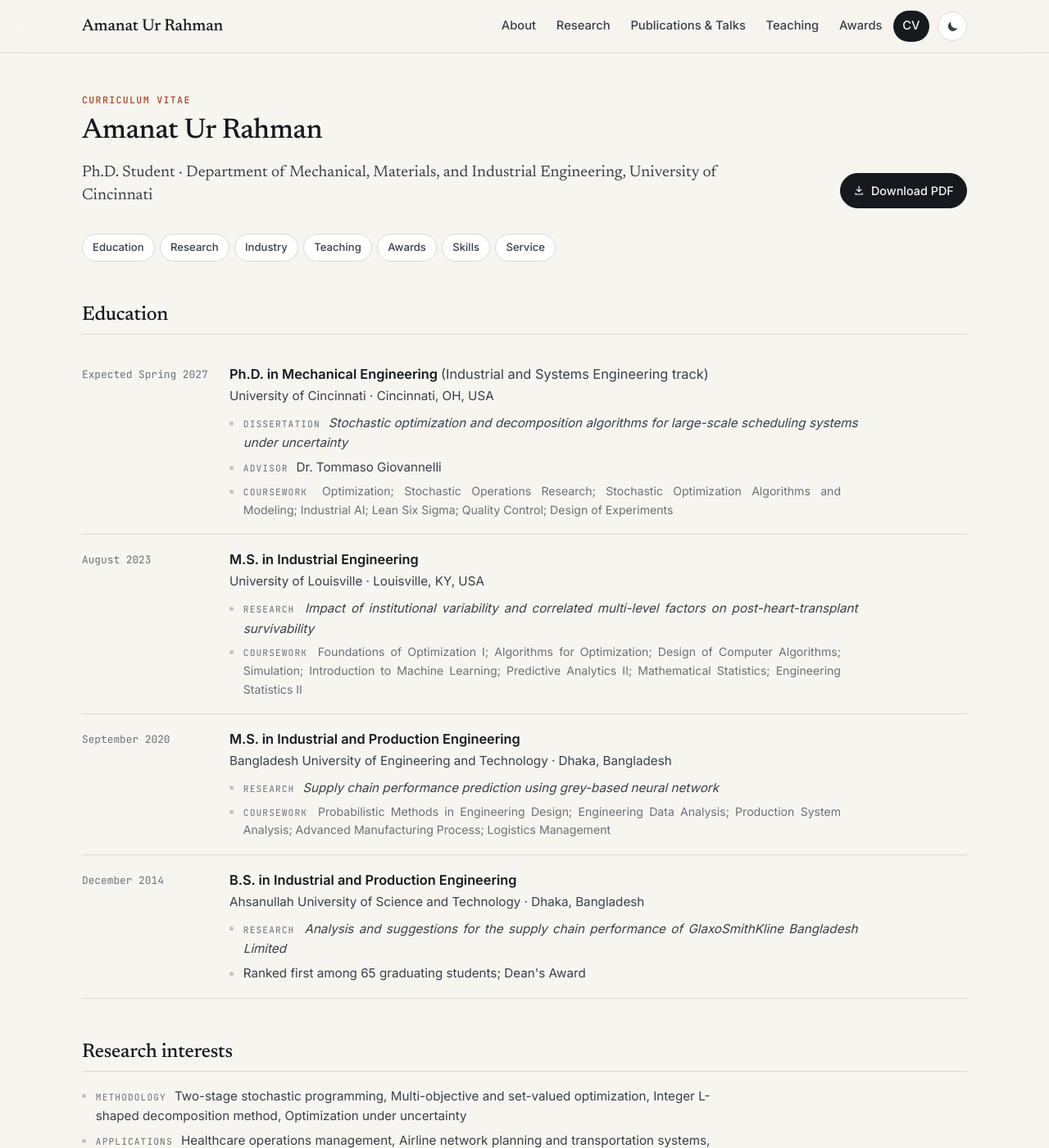
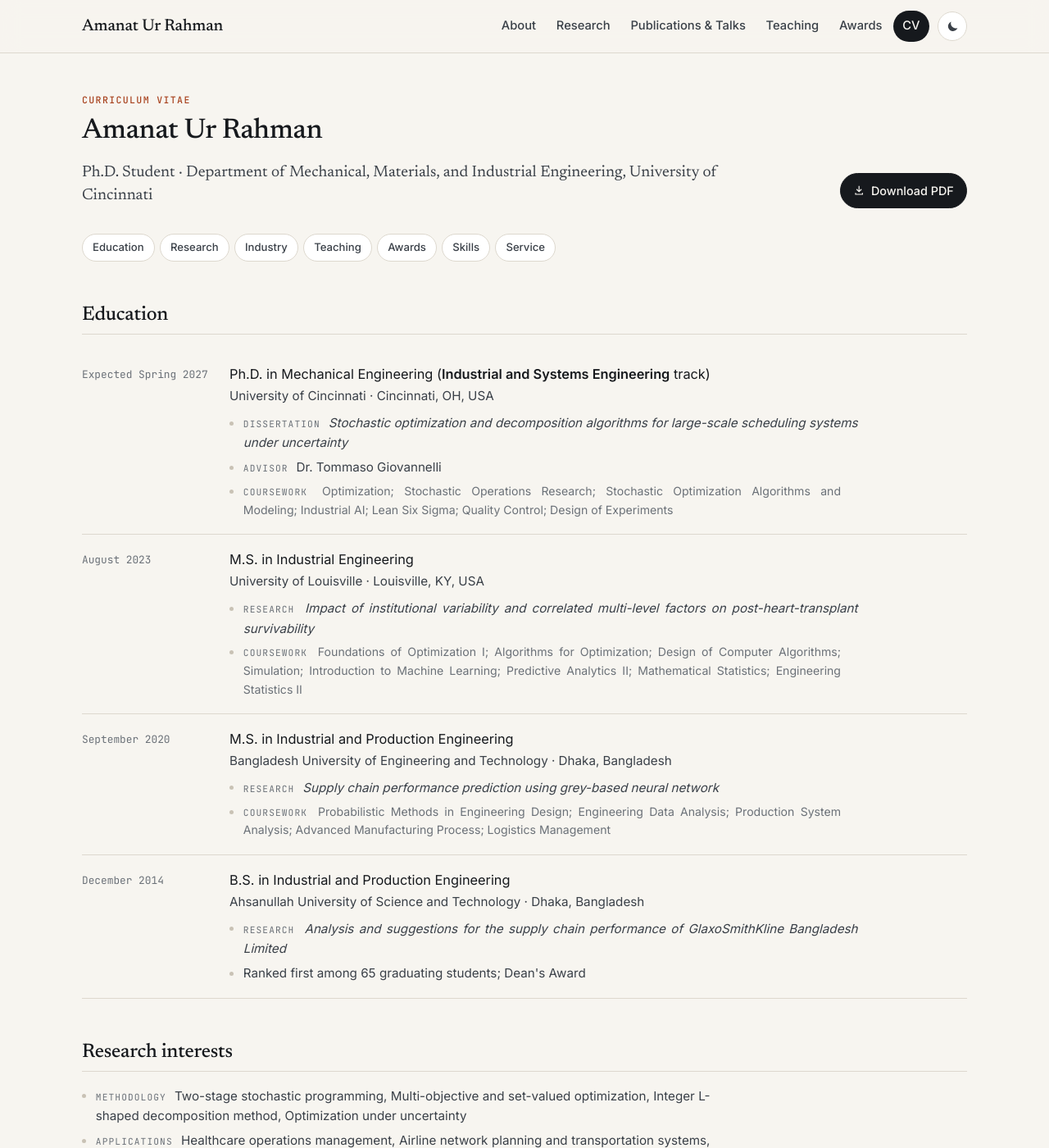
Before and after one commit to amanat-rahman/amanat-rahman.github.io, a Jekyll site: the page built from cv.html, in a window 1280 px wide and 1400 px high. Shown: the whole window at 82% size. Built offline with Jekyll 4.4.1, drawn with Linux system fonts in a browser that asks for light colours.

Commit message:
CV page: bold the Industrial and Systems Engineering track, not the degree name
Co-Authored-By: Claude Opus 5 <noreply@anthropic.com>
Claude-Session: https://claude.ai/code/session_012gzcHSSbTY5Xckd1ycFgL5

```diff
--- a/_data/education.yml
+++ b/_data/education.yml
@@ -1,5 +1,5 @@
 - degree: Ph.D. in Mechanical Engineering
-  track: Industrial and Systems Engineering track
+  track: Industrial and Systems Engineering
   institution: University of Cincinnati
   location: Cincinnati, OH, USA
   date: Expected Spring 2027
--- a/assets/css/style.css
+++ b/assets/css/style.css
@@ -323,7 +323,8 @@ a.email:hover { color: var(--accent); }
 .entries--compact .entry { padding: .75rem 0; }
 .entry__when { font-family: var(--font-mono); font-size: .8rem; color: var(--muted); padding-top: .25rem; }
 .entry__title { font-weight: 600; font-size: 1.02rem; }
-.entry__track { font-weight: 400; color: var(--ink-2); }
+.entry__title--degree { font-weight: 400; }
+.entry__title--degree strong { font-weight: 600; }
 .entry__org { color: var(--ink-2); font-size: .95rem; margin-top: .1rem; }
 .entry__note { color: var(--ink-2); font-size: .95rem; margin-top: .25rem; max-width: 80ch; }
 .entry__list { margin-top: .55rem; display: grid; gap: .35rem; color: var(--ink-2); font-size: .95rem; max-width: 80ch; }
--- a/cv.html
+++ b/cv.html
@@ -31,7 +31,7 @@ description: Curriculum vitae of Amanat Ur Rahman. Education, research and indus
     <li class="entry">
       <div class="entry__when">{{ e.date }}</div>
       <div class="entry__body">
-        <p class="entry__title">{{ e.degree }}{% if e.track %} <span class="entry__track">({{ e.track }})</span>{% endif %}</p>
+        <p class="entry__title entry__title--degree">{{ e.degree }}{% if e.track %} (<strong>{{ e.track }}</strong> track){% endif %}</p>
         <p class="entry__org">{{ e.institution }} · {{ e.location }}</p>
         <ul class="entry__list">
           <li><span class="label">{{ e.thesis_label }}</span> <em>{{ e.thesis }}</em></li>
```
